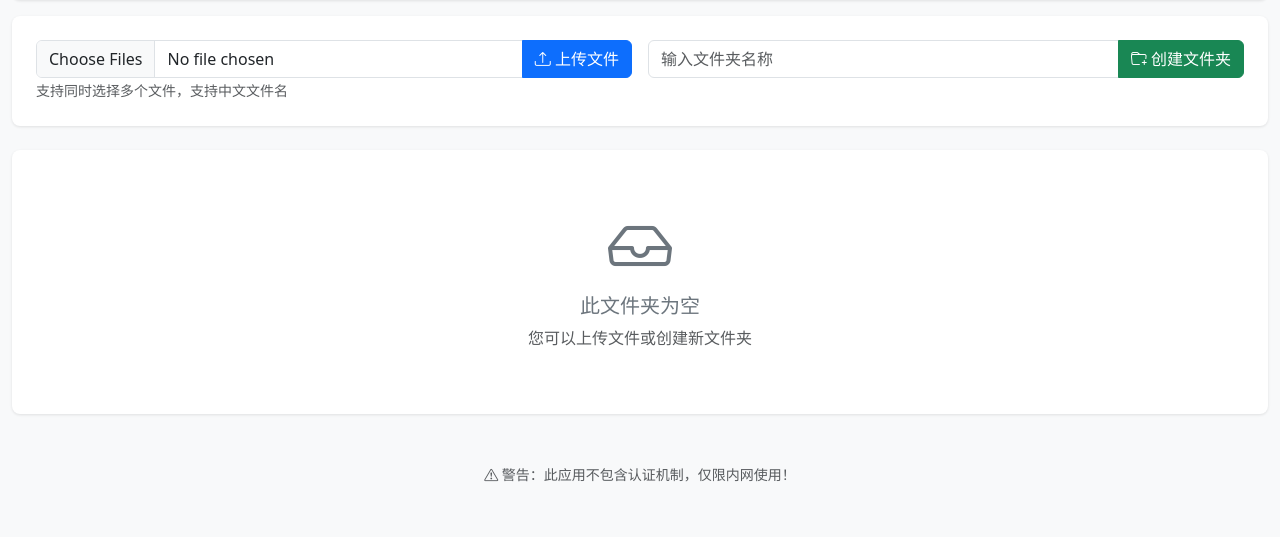
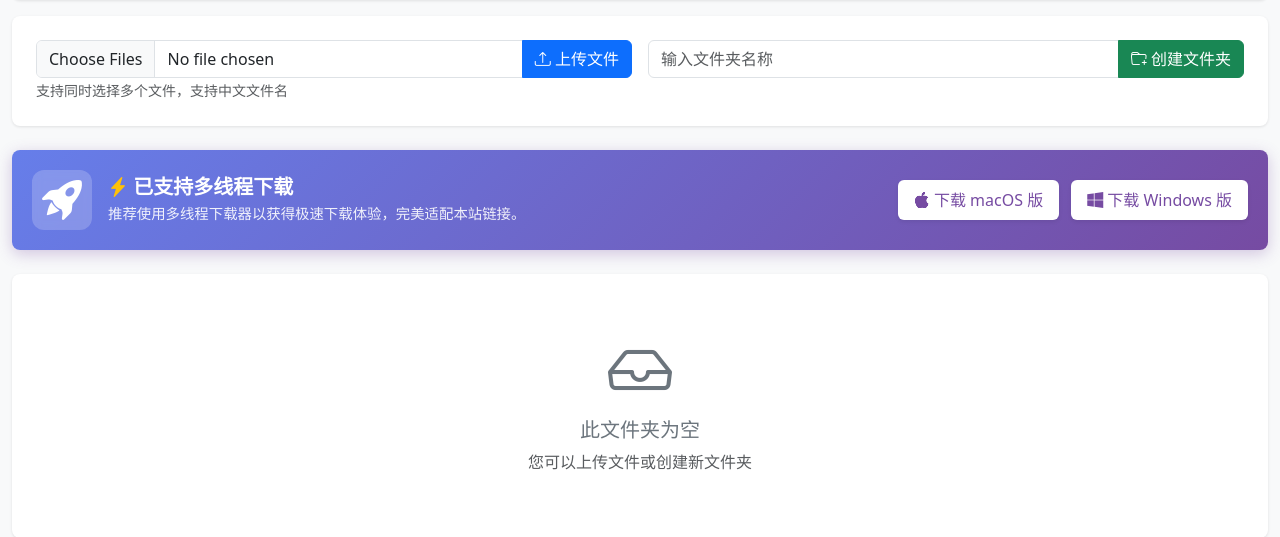
Before and after one commit to starsalwaysineyes/fc_flask_nas, a Flask app: template templates/index.html in a window 1280 px wide. Shown: the part 106-643 px from the top of the page. Run offline with Flask 3, Linux system fonts and the light colour scheme; the template is opened without the code that fills it, so the values that code supplies are empty; parts of the project's set-up code (start-up, migrations or seed data) failed here and were passed over; some libraries are stand-ins or nearby versions.

Commit message:
feat: 在首页添加多线程下载器推荐横幅。

```diff
--- a/app.py
+++ b/app.py
@@ -22,6 +22,8 @@ from werkzeug.utils import secure_filename as werkzeug_secure_filename
 
 app = Flask(__name__)
 app.secret_key = os.environ.get('SECRET_KEY', 'dev-secret-key-change-in-production')
+# 限制请求体最大大小为 1GB
+app.config['MAX_CONTENT_LENGTH'] = 1 * 1024 * 1024 * 1024
 
 # 配置根目录，默认为 /mnt/nas，可通过环境变量覆盖
 BASE_DIR = os.environ.get('BASE_DIR', '/mnt/nas')
@@ -35,6 +37,9 @@ if not os.path.exists(BASE_DIR):
 UPLOAD_TEMP_DIR = os.path.join(tempfile.gettempdir(), 'flask_nas_uploads')
 if not os.path.exists(UPLOAD_TEMP_DIR):
     os.makedirs(UPLOAD_TEMP_DIR, exist_ok=True)
+
+# 限制直传文件大小（200MB）
+MAX_DIRECT_UPLOAD_SIZE = 200 * 1024 * 1024
 
 
 def secure_filename(filename):
@@ -308,8 +313,8 @@ def download(filepath):
         if not os.path.exists(file_path) or not os.path.isfile(file_path):
             abort(404)
 
-        # 发送文件
-        return send_file(file_path, as_attachment=True, download_name=os.path.basename(file_path))
+        # 发送文件（启用 conditional=True 以支持多线程下载和断点续传）
+        return send_file(file_path, as_attachment=True, download_name=os.path.basename(file_path), conditional=True)
 
     except ValueError:
         abort(403)
@@ -346,6 +351,15 @@ def upload(subpath):
         uploaded_count = 0
         for file in files:
             if file and file.filename:
+                # 检查文件大小
+                file.seek(0, os.SEEK_END)
+                file_size = file.tell()
+                file.seek(0)
+
+                if file_size > MAX_DIRECT_UPLOAD_SIZE:
+                    flash(f'文件 "{file.filename}" 超过了直传大小限制 (200MB)，请使用分片上传', 'danger')
+                    continue
+
                 # 使用 secure_filename 处理文件名
                 filename = secure_filename(file.filename)
                 if not filename:
@@ -487,8 +501,6 @@ def upload_chunk(subpath):
         filename = request.form.get('filename')
         chunk_index = int(request.form.get('chunkIndex', 0))
         total_chunks = int(request.form.get('totalChunks', 1))
-        file_hash = request.form.get('fileHash', '')
-
         if not chunk or not filename:
             return jsonify({'success': False, 'error': '缺少必要参数'}), 400
 
@@ -497,8 +509,14 @@ def upload_chunk(subpath):
         if not safe_name:
             return jsonify({'success': False, 'error': '文件名无效'}), 400
 
-        # 创建临时目录（使用文件哈希作为标识）
-        temp_dir = os.path.join(UPLOAD_TEMP_DIR, file_hash)
+        # 安全处理哈希值（防止路径遍历）
+        file_hash = request.form.get('fileHash', '')
+        safe_hash = secure_filename(file_hash)
+        if not safe_hash:
+            return jsonify({'success': False, 'error': '无效的文件哈希'}), 400
+
+        # 创建临时目录
+        temp_dir = os.path.join(UPLOAD_TEMP_DIR, safe_hash)
         os.makedirs(temp_dir, exist_ok=True)
 
         # 保存当前分片
@@ -538,13 +556,17 @@ def upload_chunk(subpath):
                     final_path = os.path.join(target_path, new_name)
                     counter += 1
 
-            # 合并所有分片
+            # 合并所有分片（使用流式读取，降低内存占用）
             with open(final_path, 'wb') as final_file:
                 for i in range(total_chunks):
                     chunk_file = os.path.join(temp_dir, f'chunk_{i}')
                     if os.path.exists(chunk_file):
                         with open(chunk_file, 'rb') as cf:
-                            final_file.write(cf.read())
+                            while True:
+                                data = cf.read(1024 * 1024)  # 每次读取 1MB
+                                if not data:
+                                    break
+                                final_file.write(data)
 
             # 清理临时文件
             try:
@@ -583,7 +605,9 @@ def check_upload_status():
         if not file_hash:
             return jsonify({'success': False, 'error': '缺少文件哈希'}), 400
 
-        temp_dir = os.path.join(UPLOAD_TEMP_DIR, file_hash)
+        # 安全处理哈希值
+        safe_hash = secure_filename(file_hash)
+        temp_dir = os.path.join(UPLOAD_TEMP_DIR, safe_hash)
         meta_path = os.path.join(temp_dir, 'meta.json')
 
         if not os.path.exists(meta_path):
@@ -640,5 +664,6 @@ if __name__ == '__main__':
     print(f"访问地址: http://{host}:{port}")
     if platform.system() == 'Windows':
         print(f"局域网访问: http://<本机IP>:{port}")
-
-    app.run(host=host, port=port, debug=True)
+    # FC 环境中通常由环境变量控制或通过 gunicorn 启动
+    is_debug = os.environ.get('FLASK_DEBUG', 'false').lower() == 'true'
+    app.run(host=host, port=port, debug=is_debug)
--- a/templates/index.html
+++ b/templates/index.html
@@ -97,6 +97,71 @@
                 width: 100%;
             }
         }
+
+        /* 多线程下载器引导样式 */
+        .download-tool-banner {
+            background: linear-gradient(135deg, #667eea 0%, #764ba2 100%);
+            color: white;
+            border-radius: 0.5rem;
+            padding: 1.25rem;
+            margin-top: 1.5rem;
+            box-shadow: 0 4px 15px rgba(118, 75, 162, 0.3);
+            display: flex;
+            align-items: center;
+            justify-content: space-between;
+            flex-wrap: wrap;
+            gap: 1rem;
+        }
+
+        .download-tool-info {
+            display: flex;
+            align-items: center;
+            gap: 1rem;
+        }
+
+        .download-tool-icon {
+            font-size: 2.5rem;
+            background: rgba(255, 255, 255, 0.2);
+            width: 60px;
+            height: 60px;
+            display: flex;
+            align-items: center;
+            justify-content: center;
+            border-radius: 12px;
+            backdrop-filter: blur(5px);
+        }
+
+        .download-tool-text h5 {
+            margin-bottom: 0.25rem;
+            font-weight: 600;
+        }
+
+        .download-tool-text p {
+            margin-bottom: 0;
+            opacity: 0.9;
+            font-size: 0.9rem;
+        }
+
+        .download-links {
+            display: flex;
+            gap: 0.75rem;
+        }
+
+        .btn-download-tool {
+            background: white;
+            color: #764ba2;
+            border: none;
+            font-weight: 500;
+            padding: 0.5rem 1rem;
+            transition: all 0.3s ease;
+        }
+
+        .btn-download-tool:hover {
+            background: #f8f9fa;
+            transform: translateY(-2px);
+            box-shadow: 0 4px 8px rgba(0,0,0,0.1);
+            color: #667eea;
+        }
     </style>
 </head>
 <body>
@@ -181,6 +246,27 @@
                         </div>
                     </form>
                 </div>
+            </div>
+        </div>
+
+        <!-- 多线程下载器引导 -->
+        <div class="download-tool-banner">
+            <div class="download-tool-info">
+                <div class="download-tool-icon">
+                    <i class="bi bi-rocket-takeoff-fill"></i>
+                </div>
+                <div class="download-tool-text">
+                    <h5><i class="bi bi-lightning-charge-fill text-warning"></i> 已支持多线程下载</h5>
+                    <p>推荐使用多线程下载器以获得极速下载体验，完美适配本站链接。</p>
+                </div>
+            </div>
+            <div class="download-links">
+                <a href="https://github.com/agalwood/Motrix/releases/download/v1.8.19/Motrix-1.8.19-arm64.dmg" class="btn btn-download-tool shadow-sm">
+                    <i class="bi bi-apple"></i> 下载 macOS 版
+                </a>
+                <a href="https://github.com/agalwood/Motrix/releases/download/v1.8.19/Motrix-1.8.19-x64.exe" class="btn btn-download-tool shadow-sm">
+                    <i class="bi bi-windows"></i> 下载 Windows 版
+                </a>
             </div>
         </div>
 
```
Also changed, not shown: README.md.
